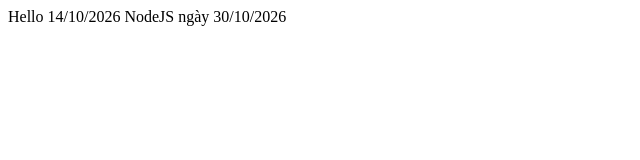
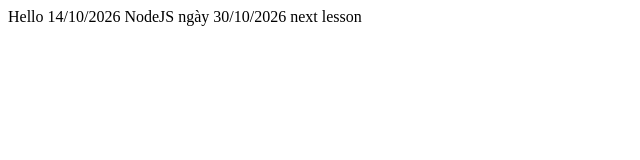
Before and after one commit to NguyenVanThuy84/Blog_NodeJS, a plain HTML site: page index.html in a window 1280 px wide. Shown: the full height of the page, 0-640 px from the left. Drawn offline with Linux system fonts and the light colour scheme.

Commit message:
change 301026

```diff
--- a/index.html
+++ b/index.html
@@ -8,5 +8,6 @@
 <body>
     Hello 14/10/2026
     <p2>NodeJS ngày 30/10/2026</p2>
+    next lesson
 </body>
 </html>
```
